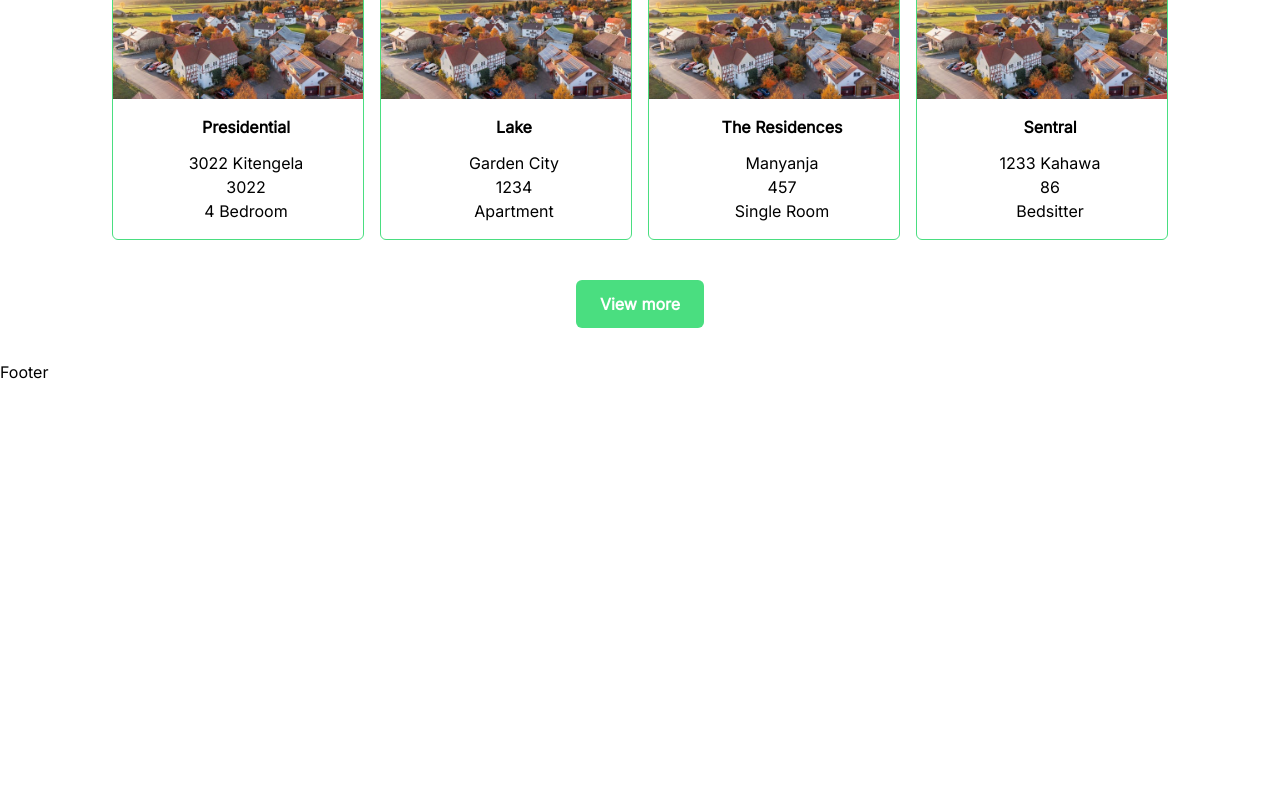
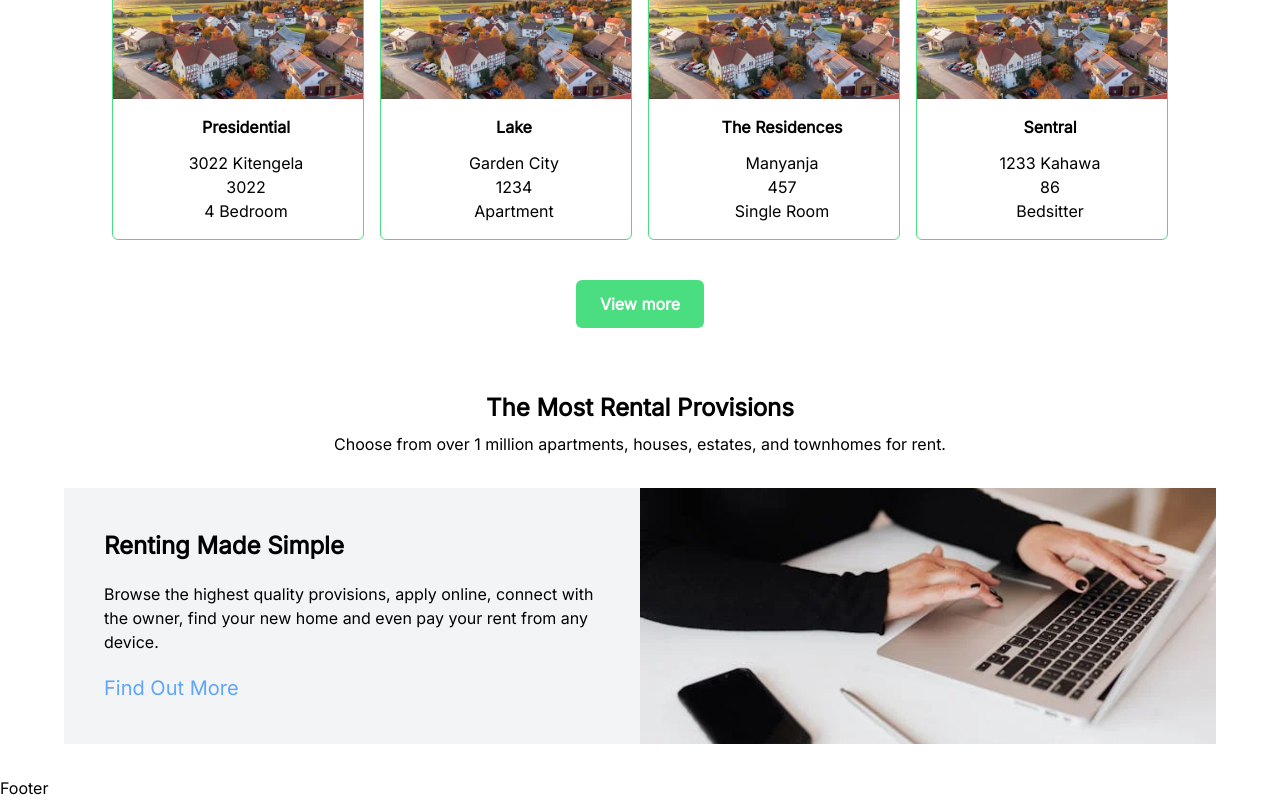
Before and after one commit to GabrielOchieng/Rento, a Next.js app: page / in a window 1280 px wide. Shown: the part 621-1421 px from the top of the page. Before the commit the page ends 1005 px from the top, so only its background shows below. Built offline with nearby package versions, Linux system fonts and the light colour scheme.

Commit message:
component addition

```diff
--- a/src/app/page.js
+++ b/src/app/page.js
@@ -1,5 +1,6 @@
 import Explore from "@/components/Explore";
 import Header from "@/components/Header";
+import Listing from "@/components/Listing";
 import React from "react";
 
 const Home = () => {
@@ -7,6 +8,7 @@ const Home = () => {
     <div>
       <Header />
       <Explore />
+      <Listing />
     </div>
   );
 };
--- /dev/null
+++ b/src/components/Listing.jsx
@@ -0,0 +1,40 @@
+import Image from "next/image";
+import Link from "next/link";
+import React from "react";
+import browsing from "../../public/assets/images/browsing.webp";
+
+const Listing = () => {
+  return (
+    <div className="flex flex-col gap-8 py-8 w-[90%] mx-auto">
+      <div className="text-center">
+        <h1 className="font-bold text-2xl mb-2">The Most Rental Provisions</h1>
+        <p>
+          Choose from over 1 million apartments, houses, estates, and townhomes
+          for rent.
+        </p>
+      </div>
+      <div className="flex bg-gray-100 ">
+        <div className="flex flex-col items-start justify-center w-1/2 p-10 gap-5 ">
+          <h3 className="font-bold text-2xl">Renting Made Simple</h3>
+          <p>
+            Browse the highest quality provisions, apply online, connect with
+            the owner, find your new home and even pay your rent from any
+            device.
+          </p>
+          <Link href="/" className="text-blue-400 hover:underline text-xl">
+            Find Out More
+          </Link>
+        </div>
+        <div className="w-1/2 ">
+          <Image
+            src={browsing}
+            alt="Browsing image"
+            className="w-full h-64 object-cover"
+          />
+        </div>
+      </div>
+    </div>
+  );
+};
+
+export default Listing;
```
Also changed, not shown: public/assets/images/browsing.webp (added).
